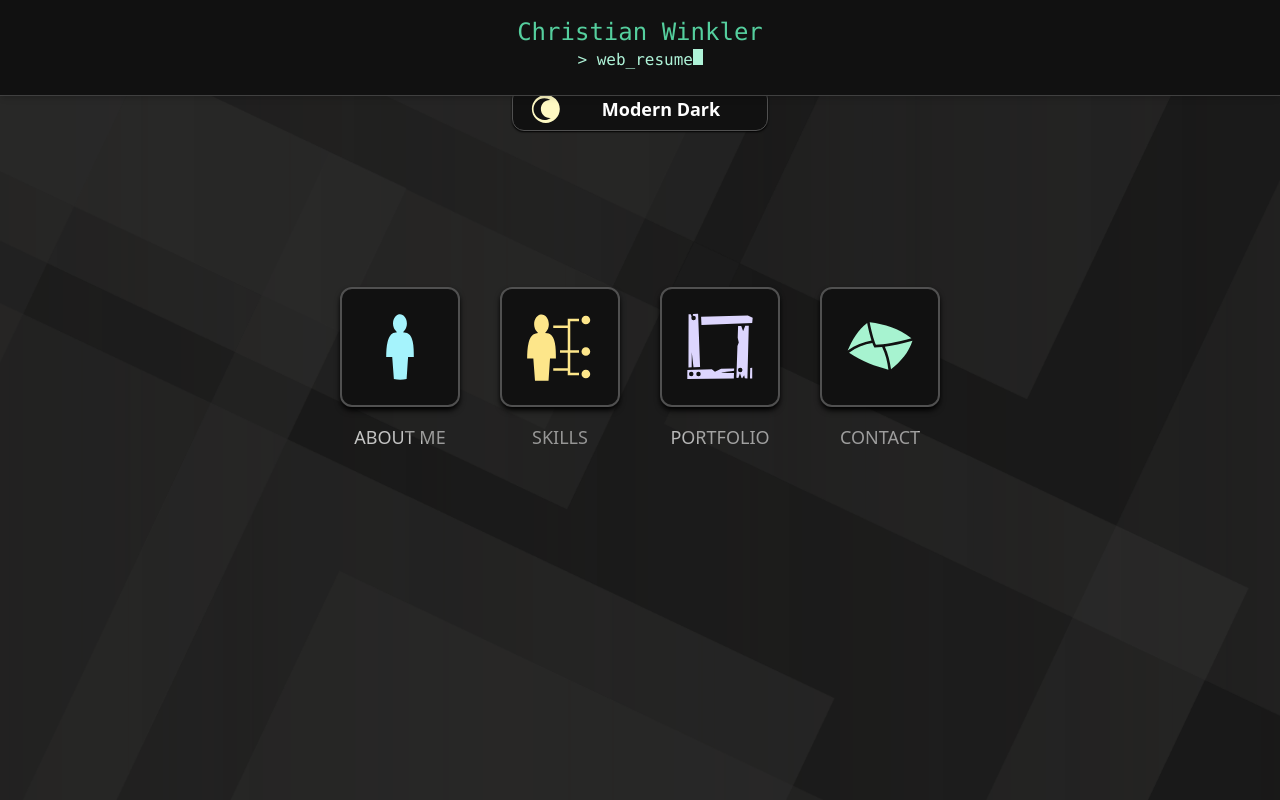
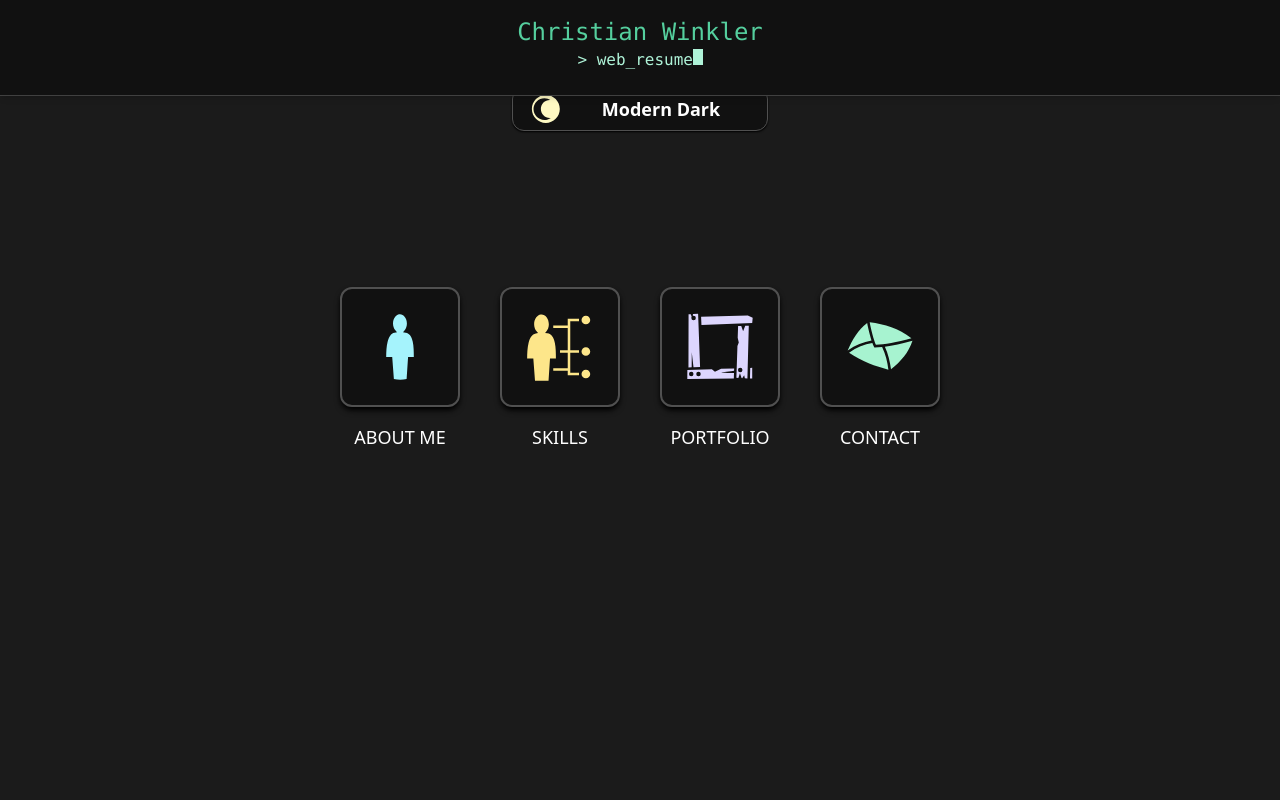
Before and after one commit to cwinkdev/web-resume, a Next.js app: page / in a window 1280 px wide. Shown: the top 800 px of the page. Built offline with nearby package versions, Linux system fonts and the light colour scheme.

Commit message:
remove bg texture

```diff
--- a/app/page.tsx
+++ b/app/page.tsx
@@ -108,11 +108,6 @@ export default function Home() {
         className="relative flex min-h-screen z-0 items-center flex-col font-extralight px-8 overflow-x-hidden w-full xl:mx-auto"
       >
         <div
-          style={{
-            backgroundImage: 'url(./bgTexture.png)',
-            backgroundSize: 'cover',
-            backgroundPosition: 'center',
-          }}
           className={`${
             state.theme.id === 'theme1'
               ? 'opacity-20'
```
